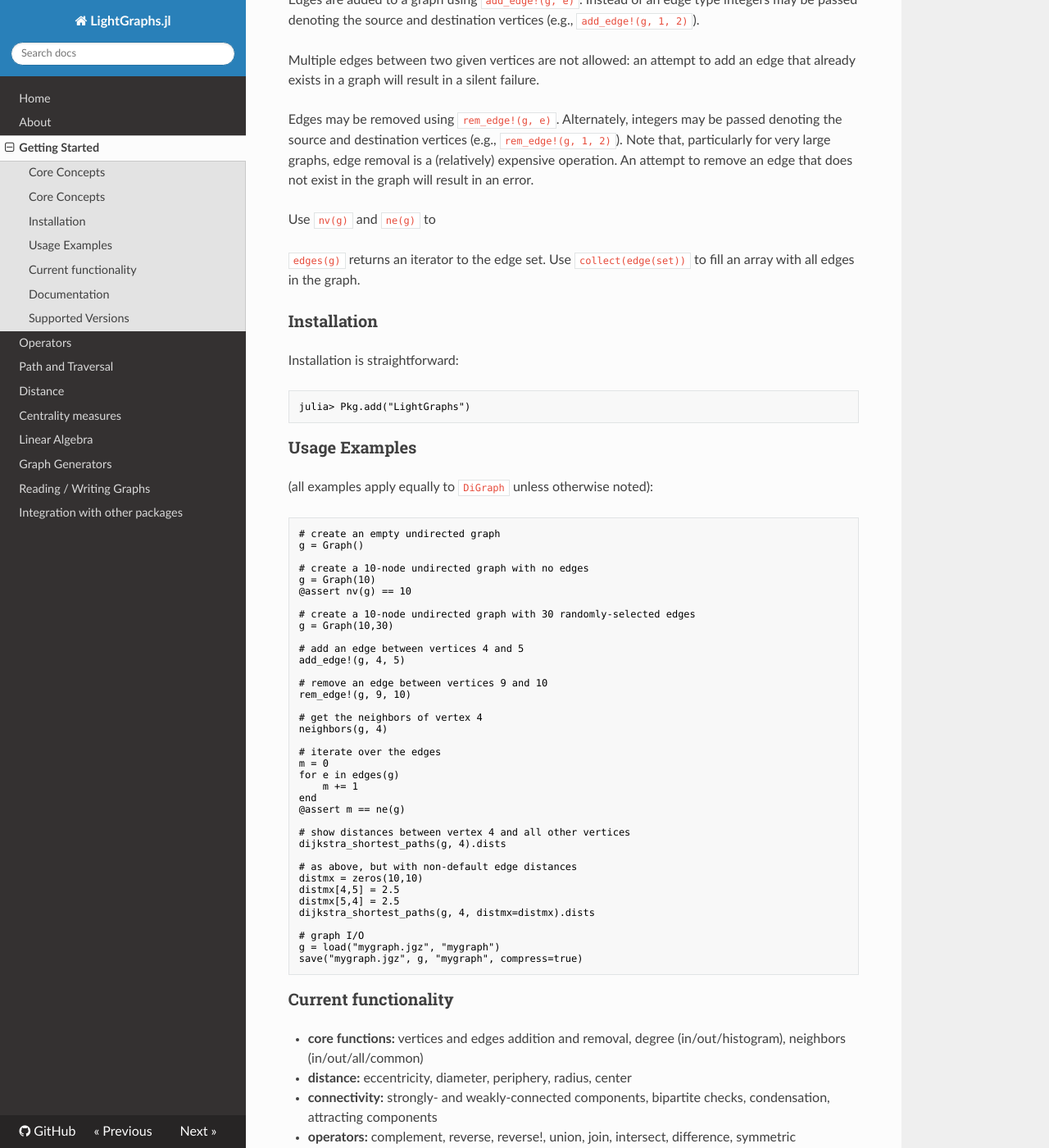
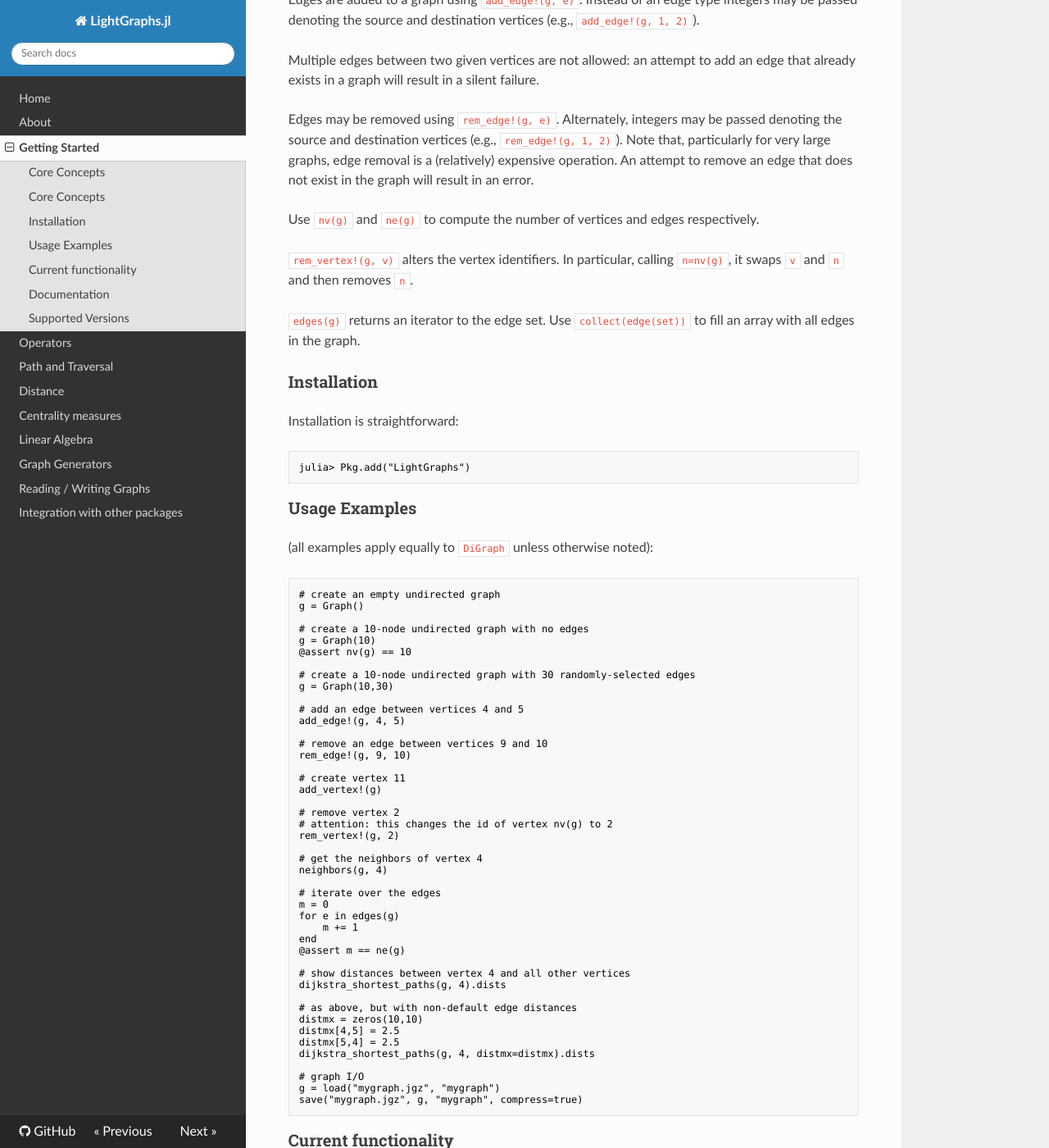
Before and after one commit to sbromberger/LightGraphs.jl, an MkDocs documentation site: the page built from doc/gettingstarted.md, in a window 1280 px wide and 1400 px high, scrolled down 1071 px. Shown: the whole window at 82% size. Built offline with MkDocs 1.6.1, drawn with Linux system fonts in a browser that asks for light colours; nearby versions of some CDN libraries; old or Windows-style settings are respelled for this version of MkDocs.

```diff
--- a/doc/gettingstarted.md
+++ b/doc/gettingstarted.md
@@ -55,7 +55,9 @@ that, particularly for very large graphs, edge removal is a (relatively)
 expensive operation. An attempt to remove an edge that does not exist in the graph will result in an
 error.
 
-Use `nv(g)` and `ne(g)` to
+Use `nv(g)` and `ne(g)` to compute the number of vertices and edges respectively.
+
+`rem_vertex!(g, v)` alters the vertex identifiers. In particular, calling `n=nv(g)`, it swaps `v` and `n` and then removes `n`.
 
 `edges(g)` returns an iterator to the edge set. Use `collect(edge(set))` to fill
 an array with all edges in the graph.
@@ -85,6 +87,13 @@ add_edge!(g, 4, 5)
 
 # remove an edge between vertices 9 and 10
 rem_edge!(g, 9, 10)
+
+# create vertex 11
+add_vertex!(g)
+
+# remove vertex 2
+# attention: this changes the id of vertex nv(g) to 2
+rem_vertex!(g, 2)
 
 # get the neighbors of vertex 4
 neighbors(g, 4)
```
Also changed, not shown: README.md (+10 -1 lines), 1 other file.
